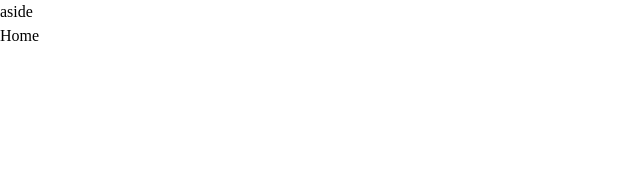
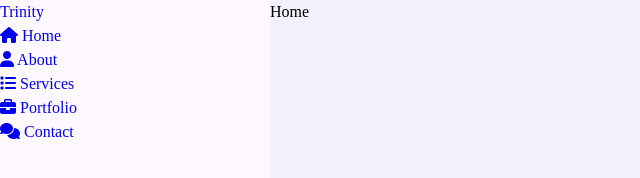
Before and after one commit to emuiga/TrinityMissions, a plain HTML site: page index.html in a window 1280 px wide. Shown: the whole page, without its empty margins (0-640 px from the left). Drawn offline with Linux system fonts and the light colour scheme.

Commit message:
more modifications

```diff
--- a/css/styles.css
+++ b/css/styles.css
@@ -19,3 +19,29 @@ body
     text-decoration: none;
     box-sizing:border-box;
 }
+::before,::after
+{
+    box-sizing: border-box;
+}
+
+.section
+{
+    background: var(--bg-black-900);
+    min-height: 100vh;
+    display: block;
+    position: fixed;
+    left: 270px;
+    top: 0;
+    right: 0;
+    opacity: 1;
+}
+.aside
+{
+    width: 270px;
+    background: var(--bg-black-100);
+    position: fixed;
+    left: 0;
+    top: 0;
+    height: 100%;
+    z-index: 10;
+}
--- a/index.html
+++ b/index.html
@@ -16,7 +16,16 @@
     <div class="main-container">
         <!-- === Aside Start === -->
         <div class="aside">
-            aside
+            <div class="logo">
+                <a href="#"><span>T</span>rinity</a>
+            </div>
+            <ul class="nav">
+                <li><a href="#" class="active"><i class="fa fa-home"></i> Home</a></li>
+                <li><a href="#" class="active"><i class="fa fa-user"></i> About</a></li>
+                <li><a href="#" class="active"><i class="fa fa-list"></i> Services</a></li>
+                <li><a href="#" class="active"><i class="fa fa-briefcase"></i> Portfolio</a></li>
+                <li><a href="#" class="active"><i class="fa fa-comments"></i> Contact</a></li>
+            </ul>
         </div>
         <!-- === Aside End === -->
         <!-- === Main Content Start ===-->
```
